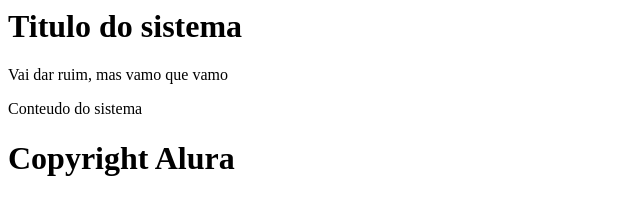
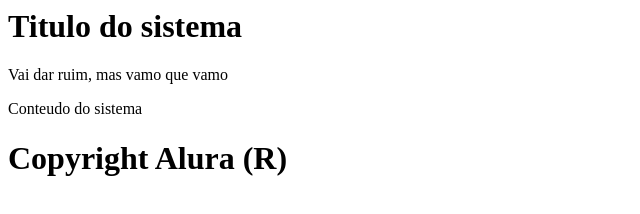
Before and after one commit to QualquerCoiso/curso-git, a plain HTML site: page index.html in a window 1280 px wide. Shown: the full height of the page, 0-640 px from the left. Drawn offline with Linux system fonts and the light colour scheme.

Commit message:
Simbolo serio de marca registrada

```diff
--- a/index.html
+++ b/index.html
@@ -11,7 +11,7 @@
 		Conteudo do sistema
     </div>
     <h1>
-		Copyright Alura
+		Copyright Alura (R)
 	</h1>
   </body>
 </html>
```
